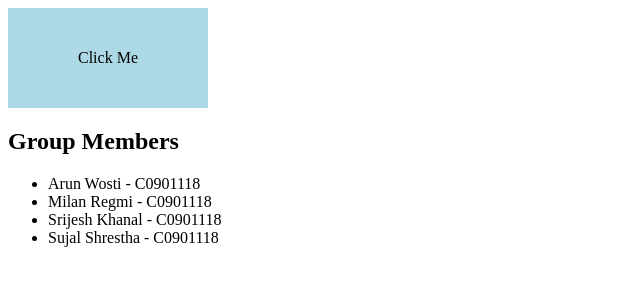
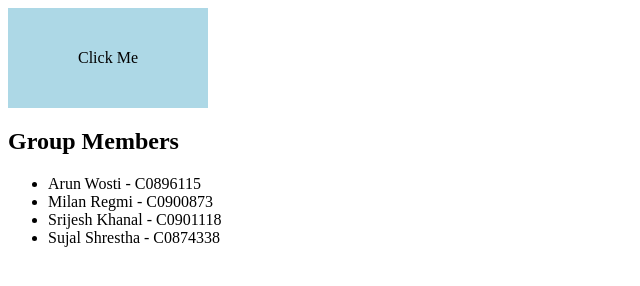
Before and after one commit to khanalsir/cloud-assign3, a plain HTML site: page index.html in a window 1280 px wide. Both pictures are taken after a click on the element "Click Me". Shown: the full height of the page, 0-640 px from the left. Drawn offline with Linux system fonts and the light colour scheme.

Commit message:
Updated Members ID

```diff
--- a/index.html
+++ b/index.html
@@ -22,10 +22,10 @@
     <div id="members" style="display: none;">
         <h2>Group Members</h2>
         <ul>
-            <li>Arun Wosti - C0901118</li>
-            <li>Milan Regmi - C0901118</li>
+            <li>Arun Wosti - C0896115</li>
+            <li>Milan Regmi - C0900873</li>
             <li>Srijesh Khanal - C0901118</li>
-            <li>Sujal Shrestha - C0901118</li>
+            <li>Sujal Shrestha - C0874338</li>
         </ul>
     </div>
     <script>
```
